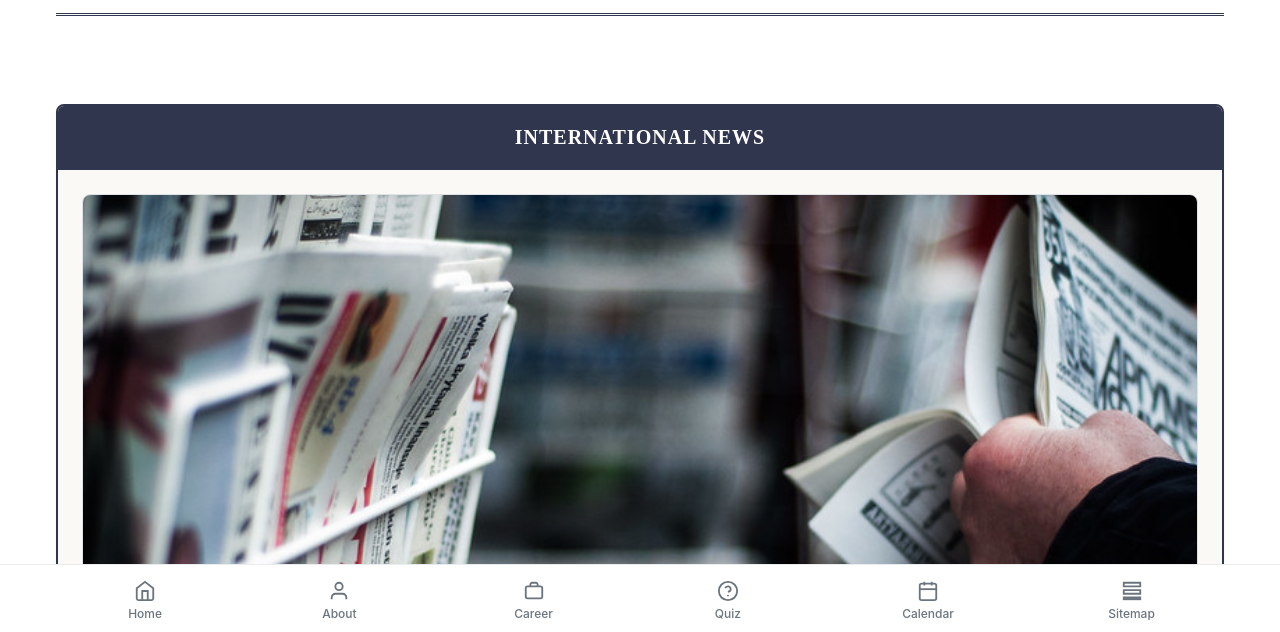
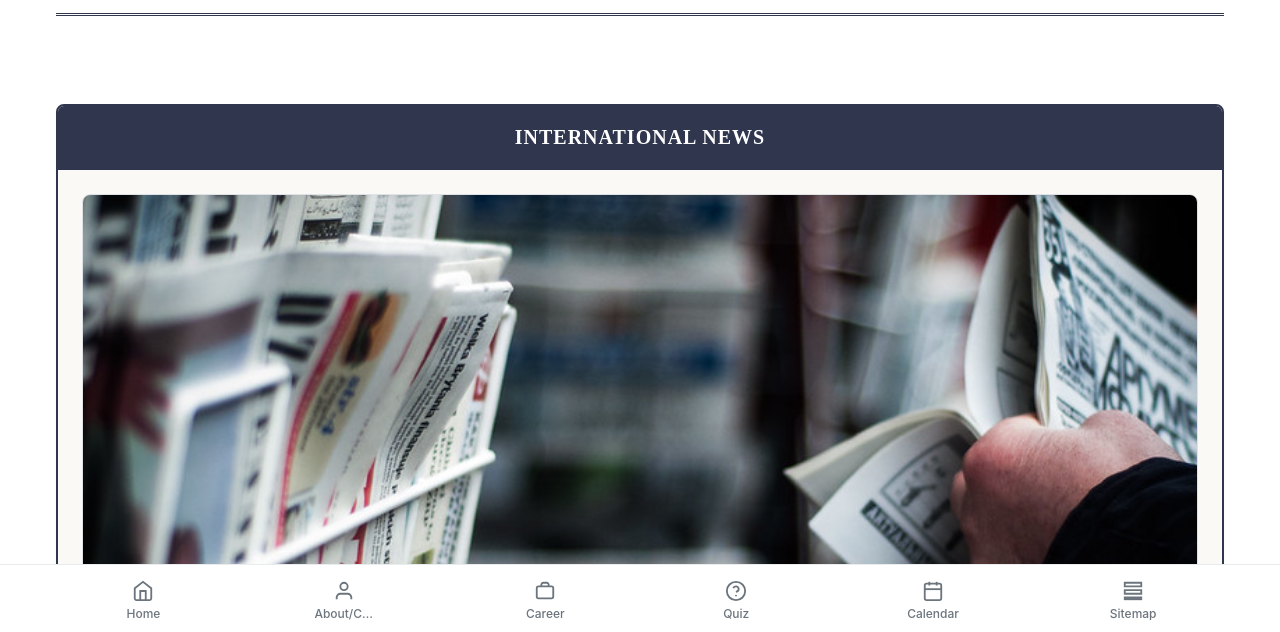
Before and after one commit to cj-chu/cj-chu.github.io, a plain HTML site: page index.html in a window 1280 px wide. Shown: the part 166-798 px from the top of the page. Drawn offline with Linux system fonts and the light colour scheme.

Commit message:
Update index.html

```diff
--- a/index.html
+++ b/index.html
@@ -983,7 +983,7 @@
         <!-- About/Contact -->
         <a href="#about&contact" class="bottom-nav__item" aria-label="About and Contact">
           <div class="icon icon--about"></div>
-          <span class="bottom-nav__text">About</span>
+          <span class="bottom-nav__text">About/Contact</span>
         </a>
 
         <!-- Career -->
```
